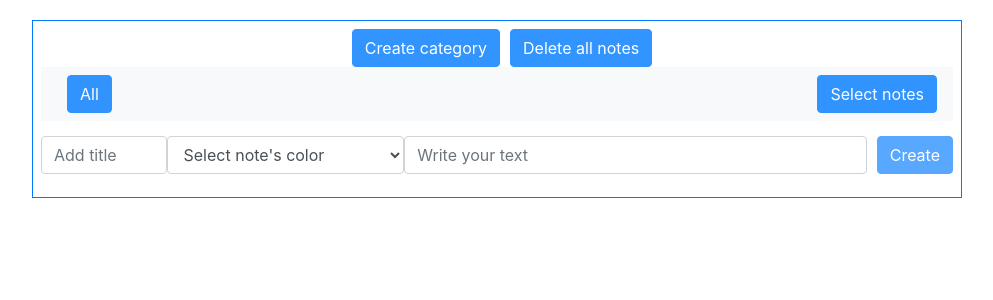
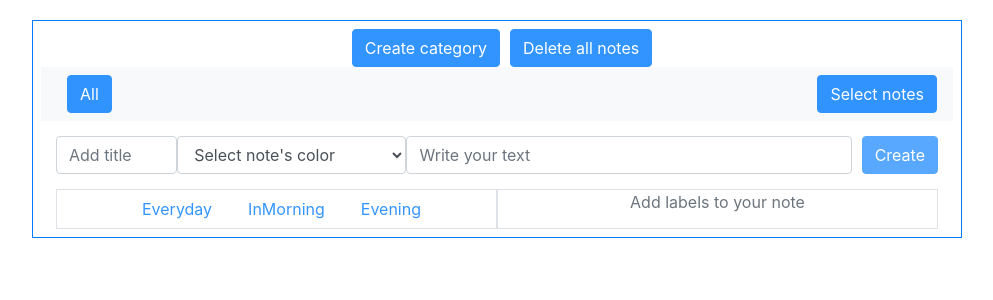
Before and after one commit to NikitaListopad/React-Notes, a React (Create React App) app: page / in a window 1280 px wide. Shown: the top 300 px of the page, without its empty margins (143-1136 px from the left). Built offline with nearby package versions, Linux system fonts and the light colour scheme.

Commit message:
Implmenet labels for notes

```diff
--- a/src/components/elements/button.js
+++ b/src/components/elements/button.js
@@ -7,6 +7,7 @@ export const Button = props => {
                 className={props.className ? props.className : 'btn btn-primary'}
                 onClick={props.onClick}
                 disabled={props.disabled}
+                onDoubleClick={props.onDoubleClick}
         >
             {props.text}
         </button>
--- a/src/components/elements/navbar.js
+++ b/src/components/elements/navbar.js
@@ -11,13 +11,13 @@ export const Navbar = props => {
                     <span className='text-muted'>Subcategories:</span>
                     : null
                 }
-                {props.items.map((item, index) =>
-                    <>
+                {props.items.map(item =>
+                    <span key={item.id}>
                         {!props.subCategory ?
-                            <Link to={item.value} key={index}>
+                            <Link to={item.value} key={item.id}>
                                 <Button
                                     type='button'
-                                    key={index}
+                                    key={item.id}
                                     onClick={() => props.onClick(item.value)}
                                     text={item.text}
                                 />
@@ -25,12 +25,12 @@ export const Navbar = props => {
                             :
                             <Button
                                 type='button'
-                                key={index}
+                                key={item.id}
                                 onClick={() => props.onClick(item.value)}
                                 text={item.text}
                             />
                         }
-                    </>
+                    </span>
                 )}
             </div>
             <>
--- a/src/components/forms/createNoteForm.js
+++ b/src/components/forms/createNoteForm.js
@@ -2,7 +2,6 @@ import React from "react";
 import {Field, Formik} from "formik";
 import {Button, Input} from "../elements";
 import {Select} from "../elements/select";
-import {noteValidation} from "../../validationShema/note";
 
 export const CreateNoteForm = props => {
 
@@ -11,13 +10,14 @@ export const CreateNoteForm = props => {
             initialValues={{
                 content: '',
                 title: '',
-                color: ''
+                color: '',
+                labels: []
             }}
             validateOnBlur
             onSubmit={(values, {resetForm}) => {
                 props.onSubmit(values, {resetForm})
             }}
-            validationSchema={noteValidation}
+            validationSchema={props.validation}
         >
             {({
                   values,
@@ -25,9 +25,11 @@ export const CreateNoteForm = props => {
                   handleBlur,
                   isValid,
                   handleSubmit,
-                  dirty
+                  dirty,
+                  setFieldValue
               }) => (
-                <div className='note-form'>
+                <div className='container'>
+                    <div className='note-form w-100'>
                         {!props.editMode ?
                             <>
                                 <Field as={Input}
@@ -65,6 +67,34 @@ export const CreateNoteForm = props => {
                                 text={props.text}
                         />
                     </div>
+                    <div className='d-flex w-100'>
+                        <div className='container-md border'>
+                            {props.labels.map(label =>
+                                <Field as={Button}
+                                       key={label.id}
+                                       name='labels'
+                                       type='button'
+                                       className='btn btn-link'
+                                       onDoubleClick={() => {
+                                           setFieldValue('labels', [...values.labels, label])
+                                       }}
+                                       text={label.value}
+                                />
+                            )}
+                        </div>
+                        <div className='container-md border'>
+                            <>
+                                {values.labels.length <= 0 ?
+                                    <span className='text-muted'>Add labels to your note</span>
+                                    :
+                                    values.labels.map(label =>
+                                        <span key={label.id}>&ensp;{label.value}</span>
+                                    )
+                                }
+                            </>
+                        </div>
+                    </div>
+                </div>
             )}
         </Formik>
     )
--- a/src/container/main.js
+++ b/src/container/main.js
@@ -15,8 +15,12 @@ import {SelectCategoryForm} from '../components/forms/selectCategoryForm';
 import {Navbar} from '../components/elements/navbar';
 import {useParams} from 'react-router-dom';
 import {Button} from '../components/elements';
+import {noteValidation} from "../validationShema/note";
 
-const colors = [{text: 'Red', value: 'fa8787'}, {text: 'Blue', value: 'a4d8fc'}, {text: 'Orange', value: 'fcbd81'}, {text: 'Empty', value: 'no'}]
+const colors = [{text: 'Red', value: 'fa8787'}, {text: 'Blue', value: 'a4d8fc'}, {
+    text: 'Orange',
+    value: 'fcbd81'
+}, {text: 'Empty', value: 'no'}]
 
 export const Main = () => {
 
@@ -33,9 +37,7 @@ export const Main = () => {
     const [infoMode, setInfoMode] = useState(false)
     const [selectMode, setSelectMode] = useState(false)
 
-    const {data: notes} = useSelector(notesSelector)
-    const {categories} = useSelector(notesSelector)
-    const {subcategories} = useSelector(notesSelector, shallowEqual)
+    const {data: notes, categories, labels, subcategories} = useSelector(notesSelector)
     const dispatch = useDispatch()
 
     const {path} = useParams();
@@ -54,7 +56,13 @@ export const Main = () => {
         const id = !itemsId[0] ? 1 : itemsId[0] + 1
         const result = await dispatch({
             type: CREATE_NOTE,
-            payload: {id: id, title: values.title, content: values.content, created_at: currentTime, color: `#${values.color}`}
+            payload: {
+                id: id,
+                title: values.title,
+                content: values.content,
+                created_at: currentTime,
+                color: `#${values.color}`
+            }
         })
         if (result) {
             resetForm({values: ''})
@@ -62,7 +70,10 @@ export const Main = () => {
     }
 
     const onEditNoteSubmit = (values, {resetForm}) => {
-        dispatch({type: EDIT_NOTE, payload: {...notes.find(note => note.id === targetPost.id), content: values.content}})
+        dispatch({
+            type: EDIT_NOTE,
+            payload: {...notes.find(note => note.id === targetPost.id), content: values.content}
+        })
         for (let i = 0; i < categories.length; i++) {
             if (categories[i].data.find(item => item.id === targetPost.id)) {
                 const subcategories = categories[i].subcategories
@@ -241,6 +252,10 @@ export const Main = () => {
         setSelectMode(false)
     }
 
+    const onSelectLabelClick = () => {
+        console.log('label selected')
+    }
+
     return (
         <>
             <div className='container w-75 p-2 border border-primary'>
@@ -292,6 +307,9 @@ export const Main = () => {
                         text={!editMode ? 'Create' : 'Accept edit'}
                         editMode={editMode}
                         colors={colors}
+                        validation={noteValidation}
+                        onSelectLabelClick={onSelectLabelClick}
+                        labels={labels}
                     />
                     :
                     <>
--- a/src/helpers/redux.js
+++ b/src/helpers/redux.js
@@ -3,5 +3,6 @@ export const getInitialState = data => ({
     data,
     categories: [{id: 1, text: 'All', value: '', data: [], subcategories: []}],
     subcategories: [],
+    labels: [{id: 1, value: 'Everyday'}, {id: 2,value: 'InMorning'}, {id: 3, value: 'Evening'}],
     error: false
 })
--- a/src/store/notes/constants.js
+++ b/src/store/notes/constants.js
@@ -7,3 +7,4 @@ export const DELETE_CATEGORY = 'DELETE_CATEGORY'
 export const UPDATE_CATEGORY_NOTES = 'UPDATE_CATEGORY_NOTES'
 export const CREATE_SUBCATEGORY = 'CREATE_SUBCATEGORY'
 export const UPDATE_SUBCATEGORY = 'UPDATE_SUBCATEGORY'
+export const CREATE_LABELS = 'CREATE_LABELS'
--- a/src/store/notes/reducers.js
+++ b/src/store/notes/reducers.js
@@ -5,7 +5,7 @@ import {
     EDIT_NOTE,
     CREATE_CATEGORY,
     DELETE_CATEGORY,
-    UPDATE_CATEGORY_NOTES, CREATE_SUBCATEGORY, UPDATE_SUBCATEGORY
+    UPDATE_CATEGORY_NOTES, CREATE_SUBCATEGORY, UPDATE_SUBCATEGORY, CREATE_LABELS
 } from "./constants";
 import {getInitialState} from "../../helpers/redux";
 
@@ -57,6 +57,11 @@ export const notes = (state = initialState, action) => {
                 ...state,
                 subcategories: state.subcategories.map(item => item.id === action.payload.id ? action.payload : item)
             }
+        case CREATE_LABELS:
+            return {
+                ...state,
+                labels: [action.payload, ...state.labels]
+            }
         default: {
             return state
         }
```
Lines whose indentation alone changed are shown as unchanged.
